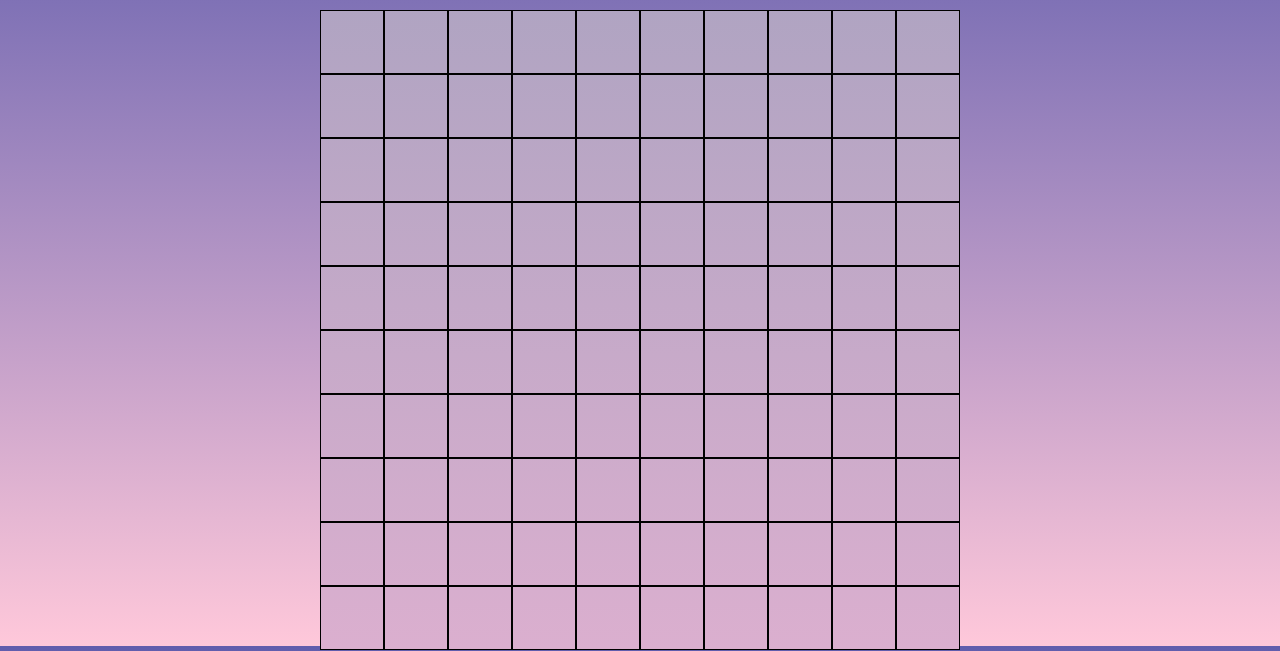
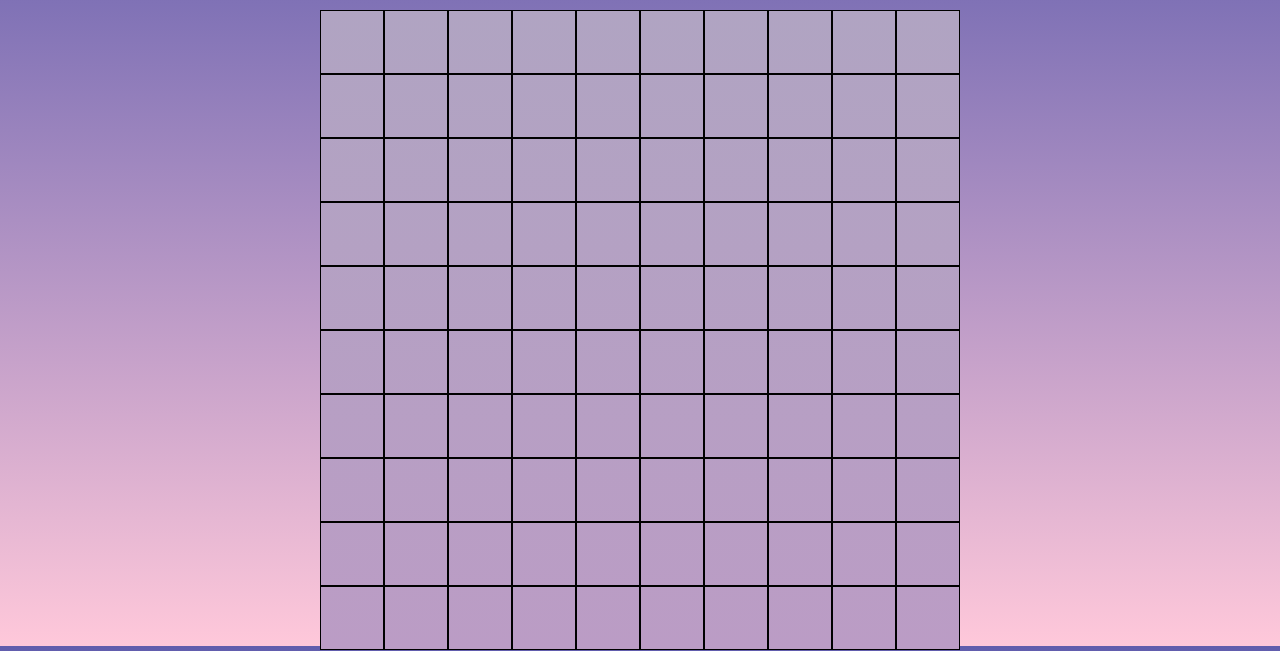
Before and after one commit to KatarinaPackova/piskvorky, a plain HTML site: page hra.html in a window 1280 px wide. Shown: the part 154-805 px from the top of the page. Drawn offline with Linux system fonts and the light colour scheme.

Commit message:
Piskvorky, ukol 2, uprava barev v CSS

```diff
--- a/styly.css
+++ b/styly.css
@@ -133,7 +133,7 @@ h2 {
   justify-content: center;
   align-items: center;
   width: 100%;
-  background: linear-gradient(#b0a4c2, #dbafcf);
+  background: linear-gradient(#b0a4c2, #bb9cc5);
 }
 
 .header {
```
